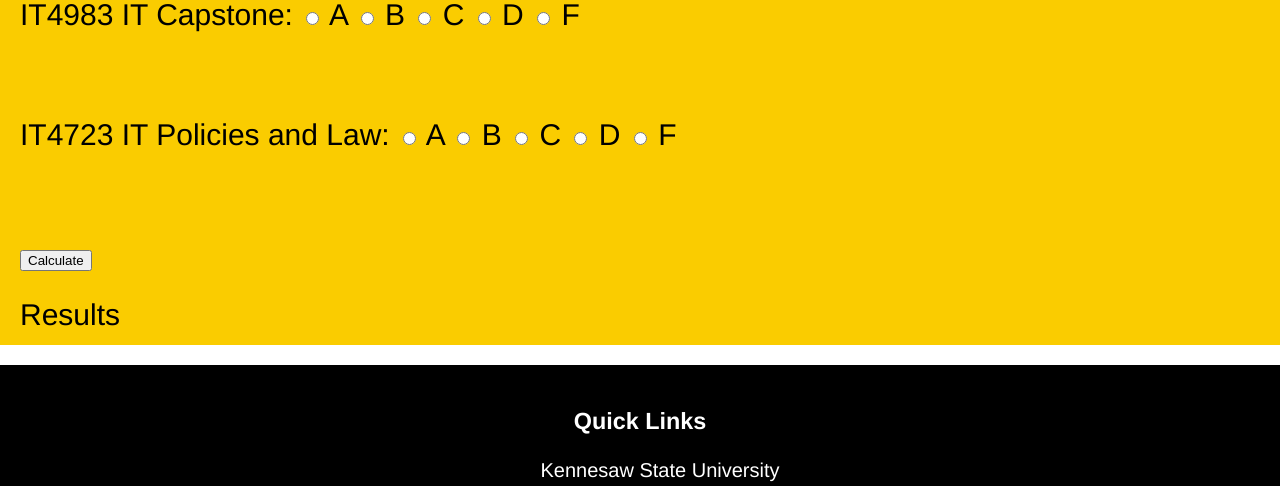
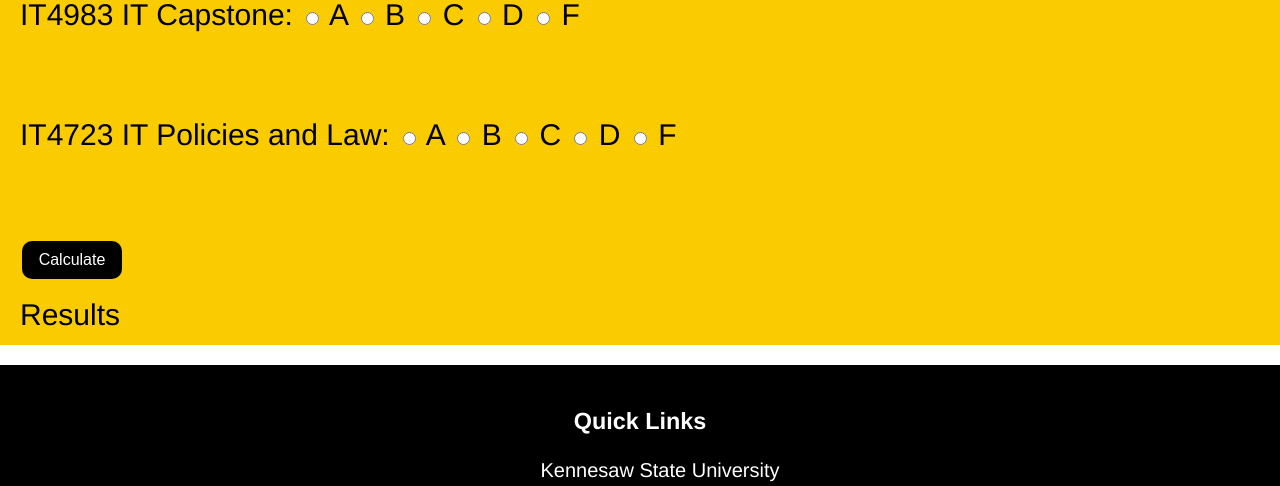
Before and after one commit to ebryant77/Ksaw-site, a PHP site: page /data.html in a window 1280 px wide. Shown: the part 1204-1690 px from the top of the page. Run offline with PHP 8.4, Linux system fonts and the light colour scheme.

Commit message:
Update style.css

```diff
--- a/style.css
+++ b/style.css
@@ -171,7 +171,24 @@ body {
     z-index: -1;
     background-color: rgb(0, 0, 0);
   }
-
+ button {
+    background-color: rgb(0, 0, 0);
+    color: rgb(255, 255, 255);
+    border-radius: 10px;
+    border: none;
+    padding: 10px;
+    width: 100px;
+    text-align: center;
+    text-decoration: none;
+    display: inline-block;
+    font-size: 16px;
+    margin: 4px 2px;
+    cursor: pointer;
+}
+button:hover {
+    background-color: rgb(255, 255, 255);
+    color: rgb(0, 0, 0);
+}
 .intro {
     width: 100%;
     height: auto;
```
